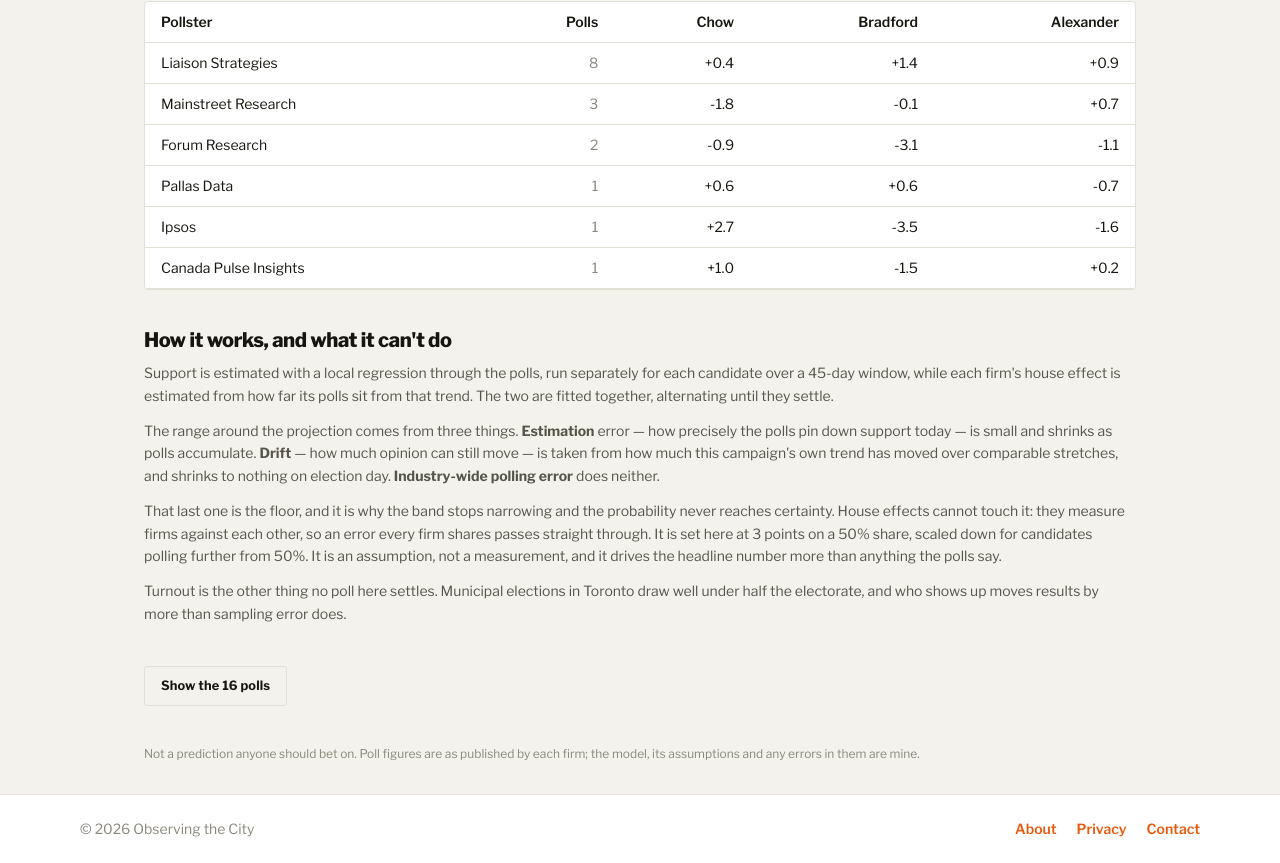
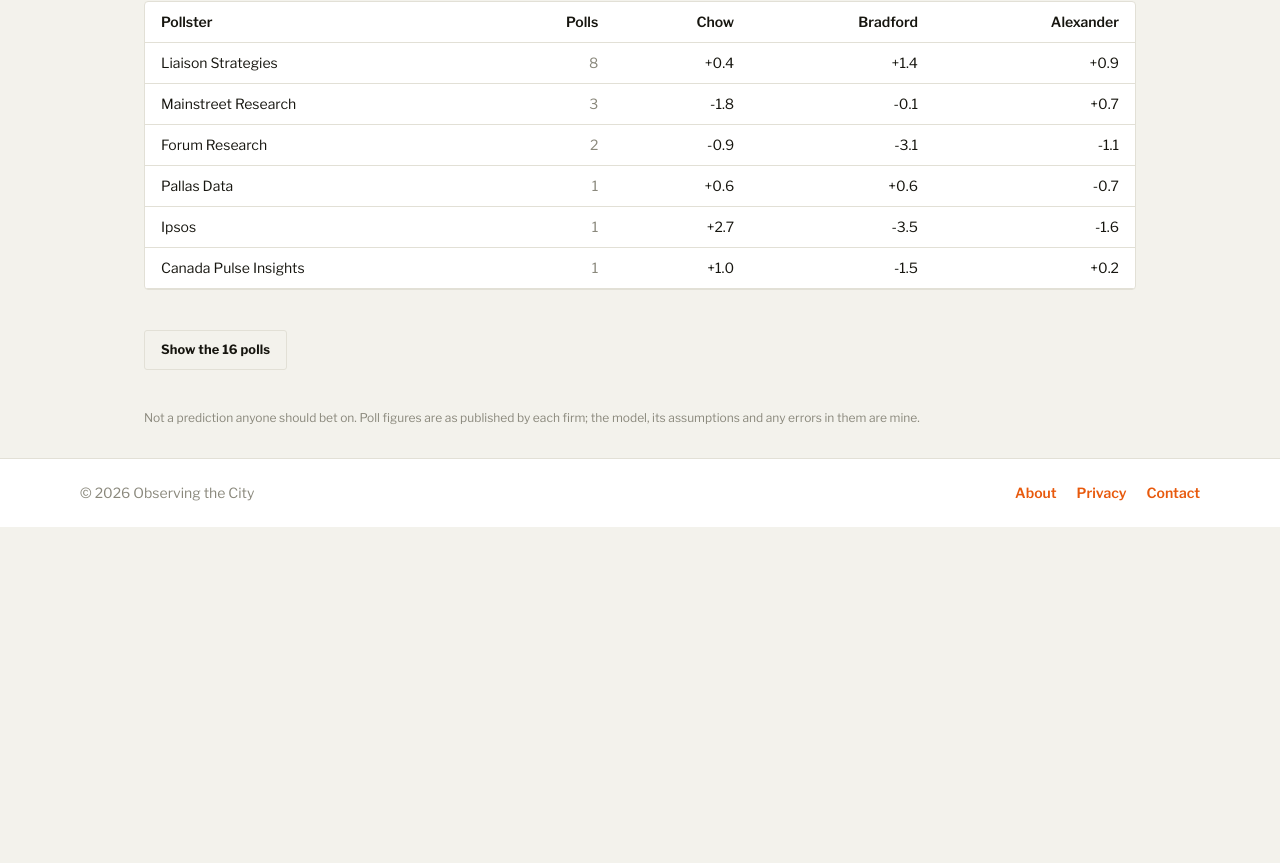
Before and after one commit to IsaacBerman/toronto-bike-counters, a Next.js app: page /mayor-forecast in a window 1280 px wide. Shown: the part 1551-2414 px from the top of the page. After the commit the page ends 2078 px from the top, so only its background shows below. Built offline with nearby package versions, Linux system fonts and the light colour scheme.

Commit message:
rm explanation

```diff
--- a/app/components/mayor-forecast/MayorForecastContent.js
+++ b/app/components/mayor-forecast/MayorForecastContent.js
@@ -250,38 +250,6 @@ export default function MayorForecastContent() {
         </section>
 
         {/* method */}
-        <section className="mt-10">
-          <h2 className="dd-title text-xl">How it works, and what it can&apos;t do</h2>
-          <div className="mt-3 space-y-3 text-sm leading-relaxed" style={{ color: 'var(--ink-2)' }}>
-            <p>
-              Support is estimated with a local regression through the polls, run separately for
-              each candidate over a {forecast.bandwidthDays}-day window, while each firm&apos;s
-              house effect is estimated from how far its polls sit from that trend. The two are
-              fitted together, alternating until they settle.
-            </p>
-            <p>
-              The range around the projection comes from three things. <strong>Estimation</strong>{' '}
-              error — how precisely the polls pin down support today — is small and shrinks as
-              polls accumulate. <strong>Drift</strong> — how much opinion can still move — is
-              taken from how much this campaign&apos;s own trend has moved over comparable
-              stretches, and shrinks to nothing on election day.{' '}
-              <strong>Industry-wide polling error</strong> does neither.
-            </p>
-            <p>
-              That last one is the floor, and it is why the band stops narrowing and the
-              probability never reaches certainty. House effects cannot touch it: they measure
-              firms against each other, so an error every firm shares passes straight through.
-              It is set here at {forecast.pollingErrorSd} points on a 50% share, scaled down for
-              candidates polling further from 50%. It is an assumption, not a measurement, and it
-              drives the headline number more than anything the polls say.
-            </p>
-            <p>
-              Turnout is the other thing no poll here settles. Municipal elections in Toronto
-              draw well under half the electorate, and who shows up moves results by more than
-              sampling error does.
-            </p>
-          </div>
-        </section>
 
         {/* polls */}
         <section className="mt-10">
```
